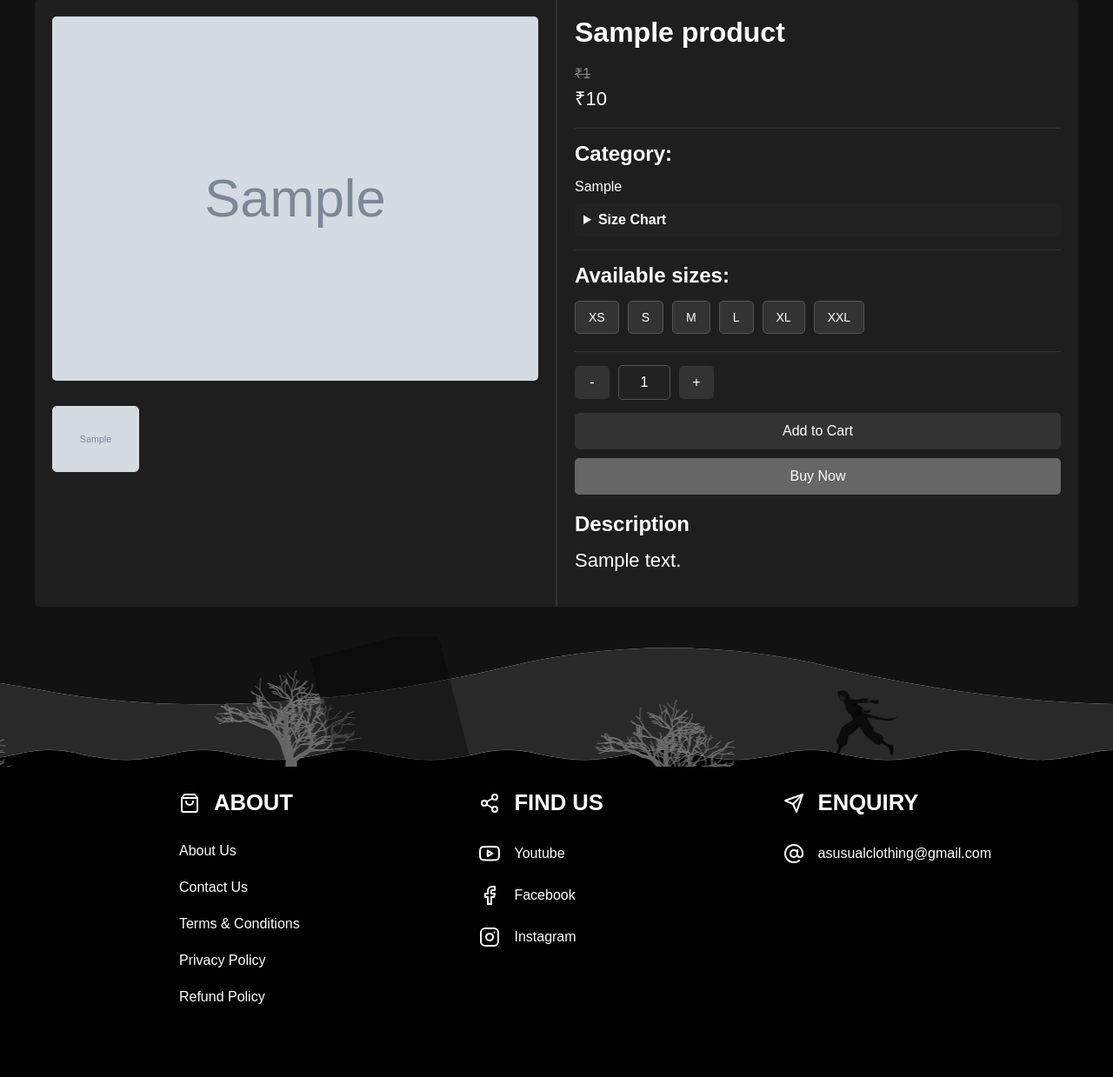
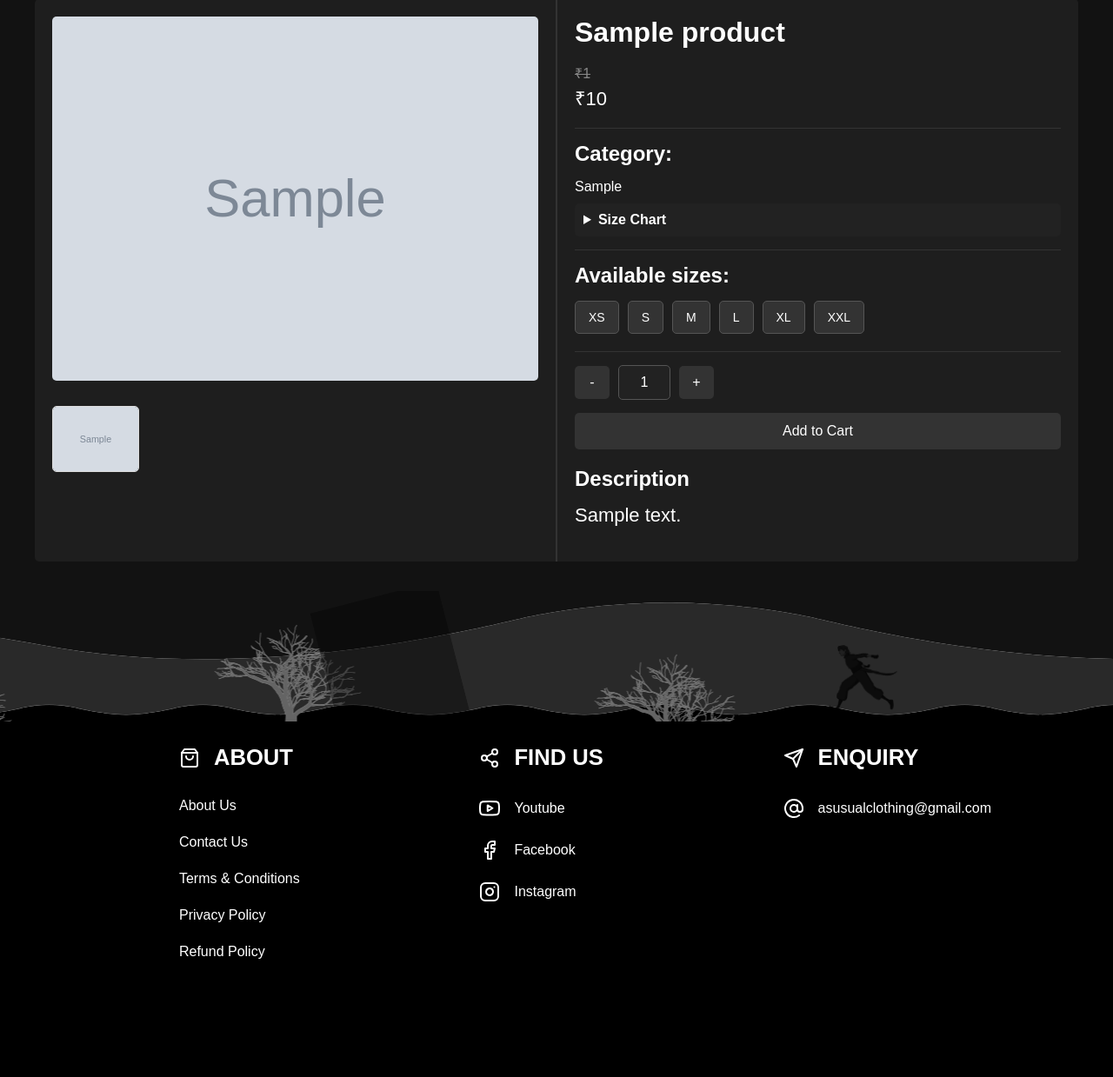
Before and after one commit to Asusual-clothing/asusual_new, a Node server app: page /products/600000000000000000000001 in a window 1280 px wide. Shown: the part 194-1433 px from the top of the page at 87% size. After the commit the page ends 1297 px from the top, so only its background shows below. Run offline with Node 20, Linux system fonts and the light colour scheme; tables that the repository leaves empty hold one stand-in row (values such as "Sample post"); grey boxes marked "Sample" are stand-in pictures; some libraries are stand-ins or nearby versions; grey boxes are pictures that could not be loaded.

Commit message:
removed buy now buttton

```diff
--- a/views/product_detail.ejs
+++ b/views/product_detail.ejs
@@ -377,7 +377,6 @@
                         </div>
 
                         <button type="submit" name="action" value="add" class="btn add-to-cart">Add to Cart</button>
-                        <button type="submit" name="action" value="buy" class="btn buy-now">Buy Now</button>
                     </form>
                 </div>
             </div>
```
